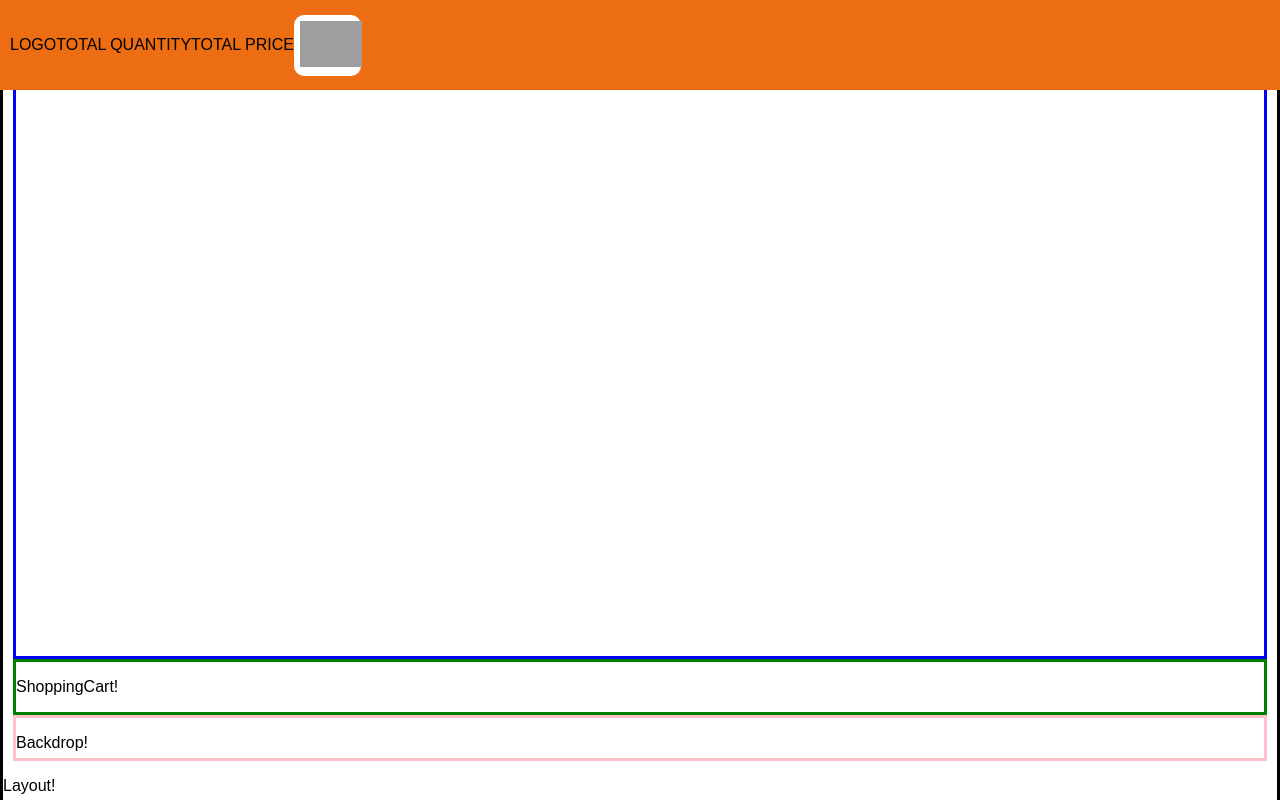
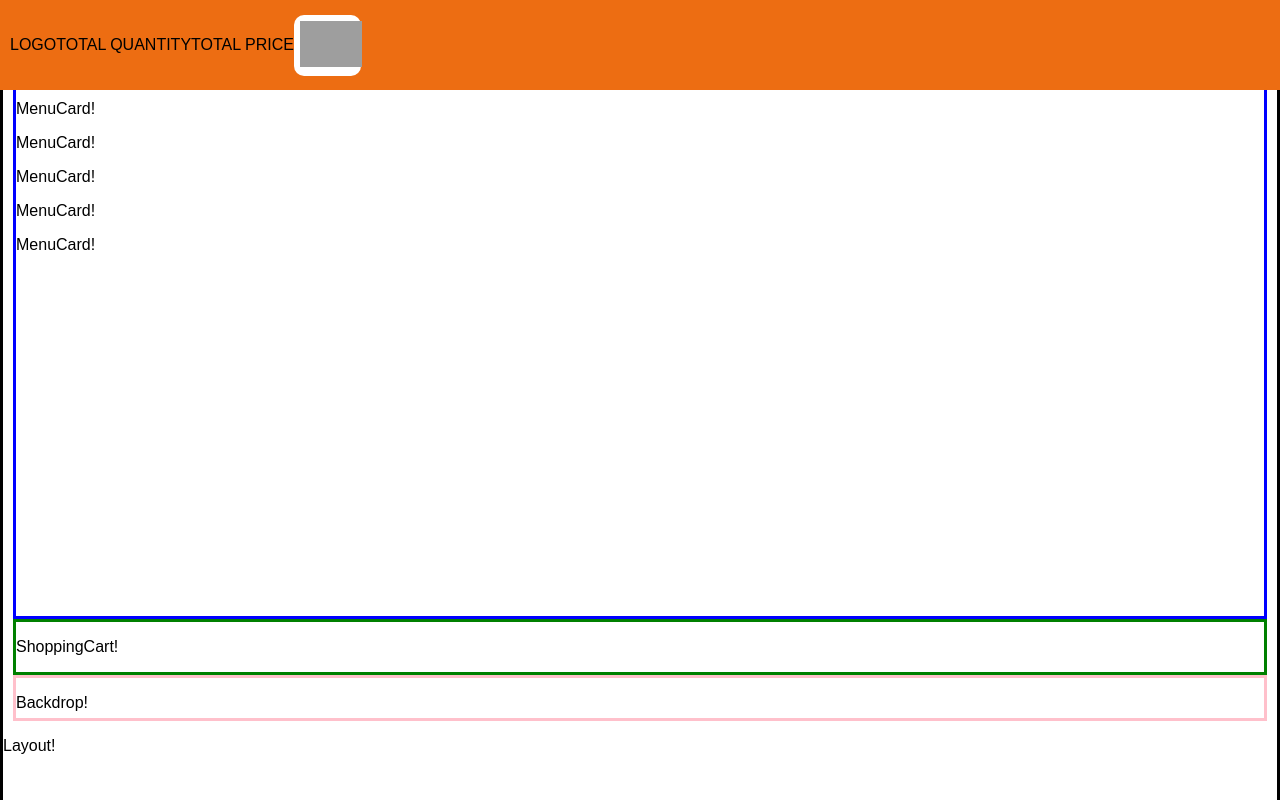
Before and after one commit to bananno/store-order, a React app: page / in a window 1280 px wide. Shown: the top 800 px of the page. Built offline with nearby package versions, Linux system fonts and the light colour scheme; grey boxes are pictures that could not be loaded.

Commit message:
Add MenuCard component to Menu component

```diff
--- a/src/components/Menu/Menu.css
+++ b/src/components/Menu/Menu.css
@@ -1,7 +1,7 @@
 .Menu {
     margin-left: 10px;
     margin-right: 10px;
-    padding-top: 50px;
+    padding-top: 10px;
     border: solid blue;
     height: 600px;
 }
--- a/src/components/Menu/Menu.js
+++ b/src/components/Menu/Menu.js
@@ -1,11 +1,15 @@
 import React from 'react';
 import classes from './Menu.css';
 import itemList from '../../database/itemList.js';
+import MenuCard from '../MenuCard/MenuCard';
 
 const menu = (props) => {
   return (
     <div className={classes.Menu}>
       <p>Menu!</p>
+      {itemList.map((items) => (
+        <MenuCard />
+      ))}
     </div>
   );
 };
--- a/src/components/MenuCard/MenuCard.css
+++ b/src/components/MenuCard/MenuCard.css
@@ -0,0 +1,3 @@
+.MenuCard {
+    margin-top: 10px;
+}
--- a/src/components/MenuCard/MenuCard.js
+++ b/src/components/MenuCard/MenuCard.js
@@ -2,7 +2,11 @@ import React from 'react';
 import classes from './MenuCard.css';
 
 const menuCard = (props) => {
-  return <p>MenuCard!</p>;
+  return (
+    <div className={classes.MenuCard}>
+      <p>MenuCard!</p>
+    </div>
+  );
 };
 
 export default menuCard;
```
